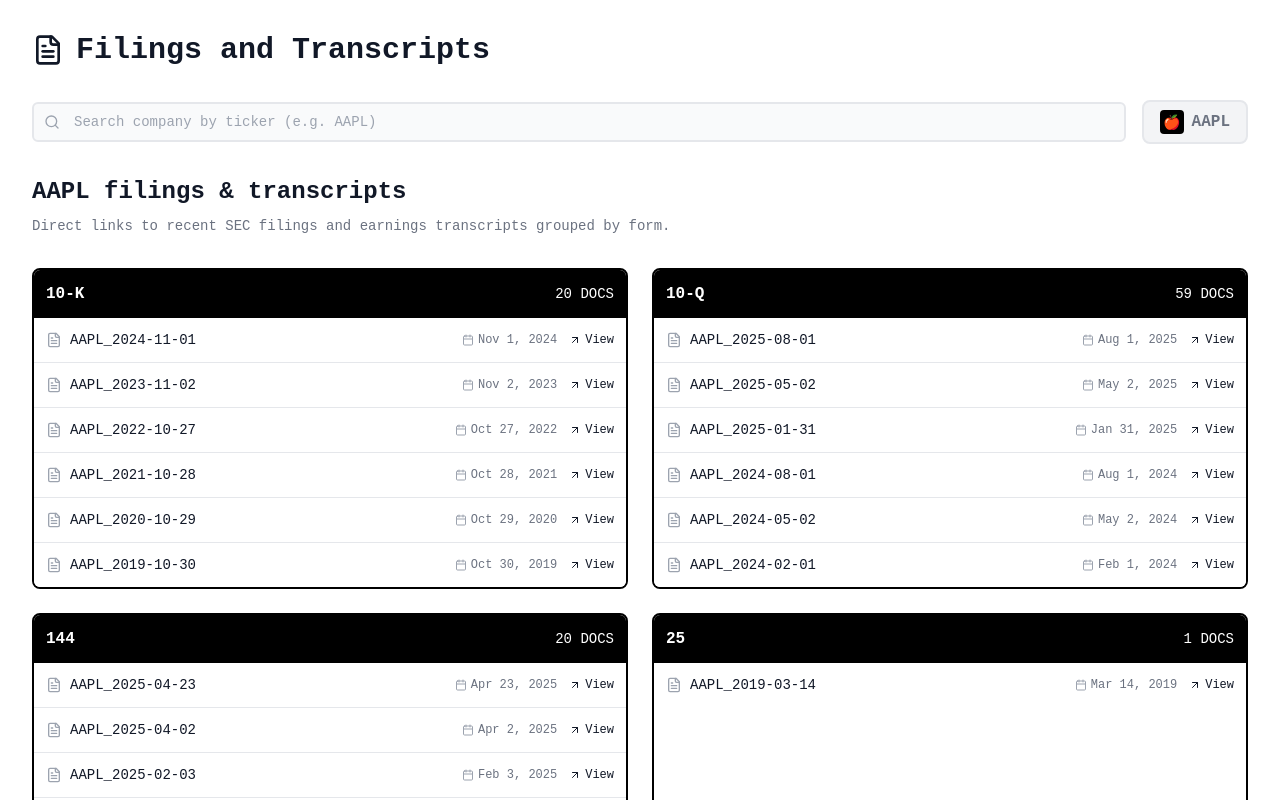
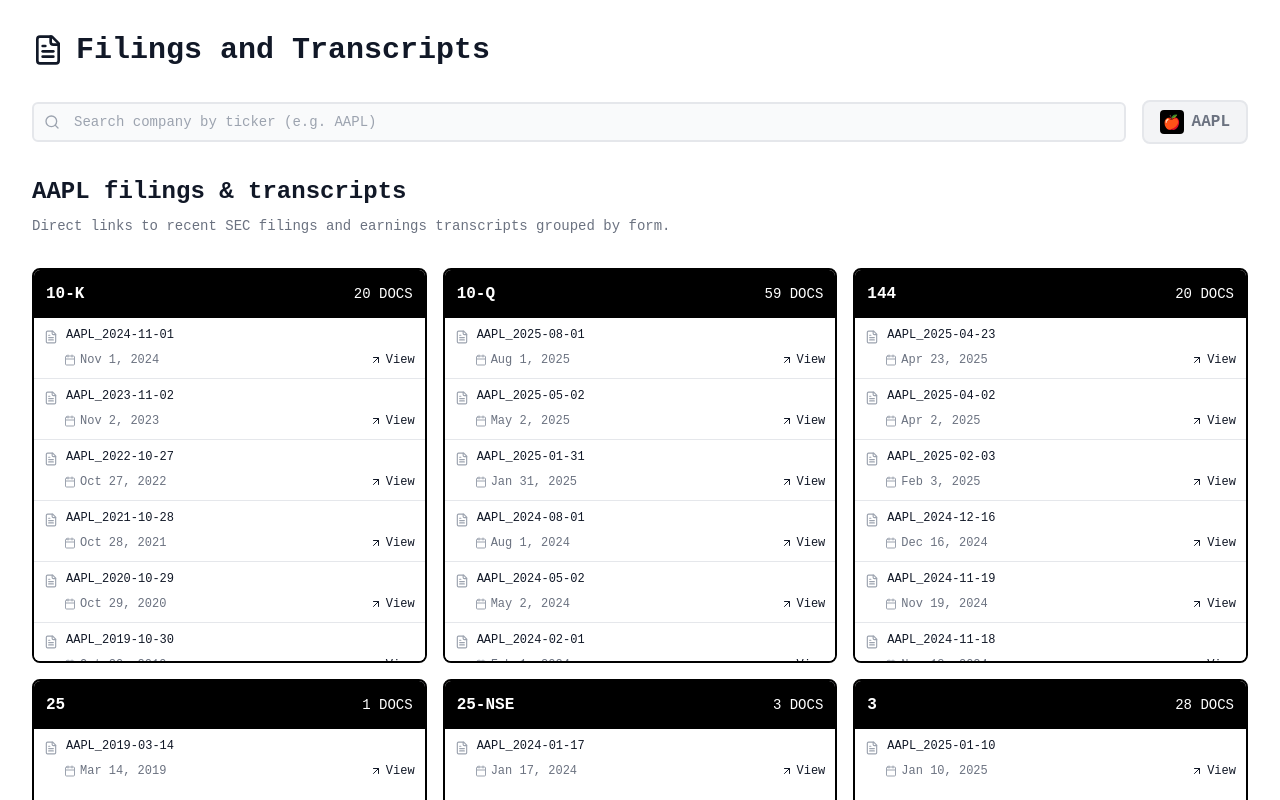
Before and after one commit to amandeep0/exact-edit-box, a React (Vite) app: page /filings in a window 1280 px wide. Shown: the top 800 px of the page. Built offline with nearby package versions, Linux system fonts and the light colour scheme; the HTML template or start-up script is replaced by a standard one.

Commit message:
Refactor Filings page UI

```diff
--- a/src/pages/Filings.tsx
+++ b/src/pages/Filings.tsx
@@ -105,11 +105,11 @@ const Filings = () => {
         </div>
 
         {/* Filings Grid */}
-        <div className="grid grid-cols-1 md:grid-cols-2 gap-6">
+        <div className="grid grid-cols-1 md:grid-cols-2 lg:grid-cols-3 gap-4">
           {filingCategories.map((category) => (
-            <div key={category.type} className="border-2 border-black rounded-lg overflow-hidden bg-white">
+            <div key={category.type} className="border-2 border-black rounded-lg overflow-hidden bg-gray-50 aspect-square flex flex-col">
               {/* Category Header */}
-              <div className="bg-black text-white p-3 flex justify-between items-center">
+              <div className="bg-black text-white p-3 flex justify-between items-center shrink-0">
                 <span className="font-bold" style={{ fontFamily: "'JetBrains Mono', monospace" }}>
                   {category.type}
                 </span>
@@ -119,20 +119,20 @@ const Filings = () => {
               </div>
 
               {/* Filings List */}
-              <div className="bg-white">
+              <div className="bg-white flex-1 overflow-y-auto">
                 {category.filings.map((filing, idx) => (
                   <div
                     key={idx}
-                    className="p-3 border-b border-gray-200 last:border-b-0 hover:bg-gray-50 transition-colors cursor-pointer"
+                    className="p-2.5 border-b border-gray-200 last:border-b-0 hover:bg-gray-50 transition-colors cursor-pointer"
                   >
-                    <div className="flex justify-between items-center gap-4">
-                      <div className="flex items-center gap-2 flex-1">
-                        <FileText className="w-4 h-4 text-gray-400" />
-                        <span className="text-sm text-gray-900" style={{ fontFamily: "'JetBrains Mono', monospace" }}>
+                    <div className="flex flex-col gap-2">
+                      <div className="flex items-start gap-2">
+                        <FileText className="w-3.5 h-3.5 text-gray-400 mt-0.5 shrink-0" />
+                        <span className="text-xs text-gray-900 leading-tight" style={{ fontFamily: "'JetBrains Mono', monospace" }}>
                           {filing.name}
                         </span>
                       </div>
-                      <div className="flex items-center gap-3">
+                      <div className="flex items-center justify-between pl-5">
                         <div className="flex items-center gap-1">
                           <Calendar className="w-3 h-3 text-gray-400" />
                           <span className="text-xs text-gray-500" style={{ fontFamily: "'JetBrains Mono', monospace" }}>
```
